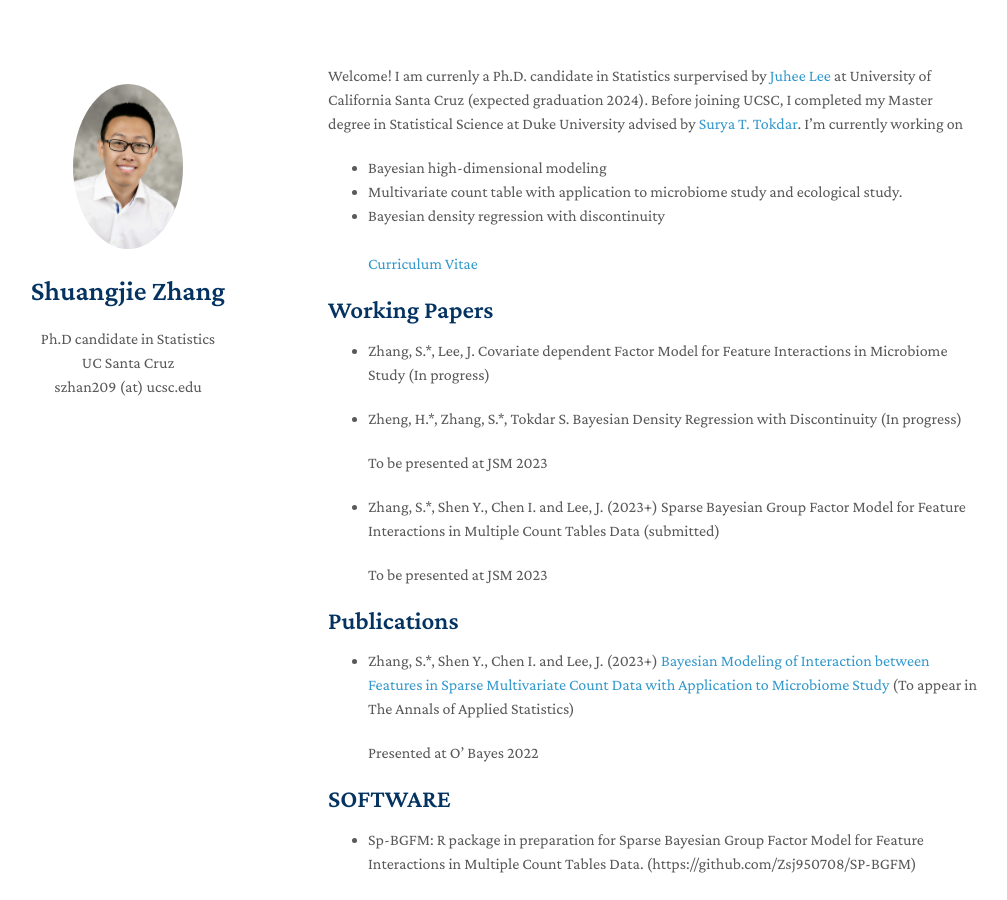
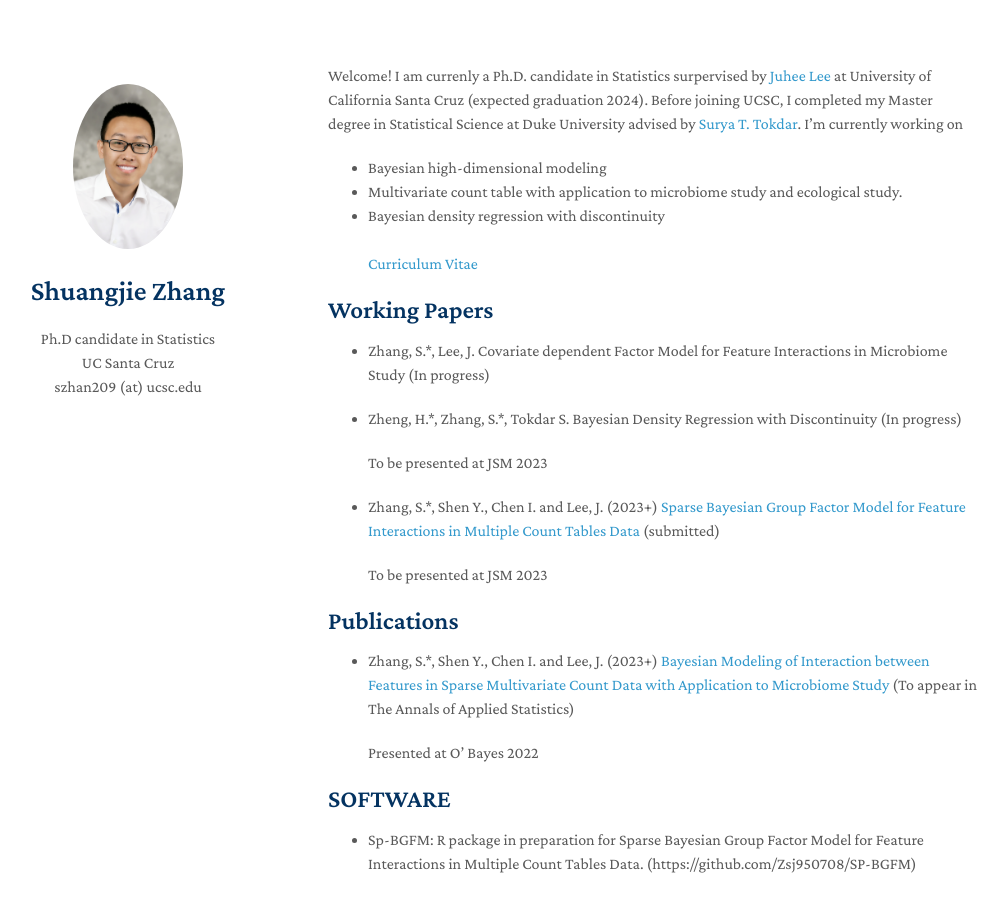
Before and after one commit to shuang-jie/shuang-jie.github.io, a Jekyll site: the page built from index.md, in a window 1280 px wide and 900 px high. Shown: the whole window, without its empty margins (142-1149 px from the left). Built offline with Jekyll 4.4.1, drawn with Linux system fonts in a browser that asks for light colours; nearby versions of some CDN libraries; a style sheet for code colours, icons or effects is not loaded; part of the change alters nothing that is shown.

```diff
--- a/index.md
+++ b/index.md
@@ -19,7 +19,7 @@ Welcome! I am currenly a Ph.D. candidate in Statistics surpervised by [Juhee Lee
 
    To be presented at JSM 2023
 
-* Zhang, S.*, Shen Y., Chen I. and Lee, J. (2023+) Sparse Bayesian Group Factor Model for Feature Interactions in Multiple Count Tables Data (submitted)
+* Zhang, S.*, Shen Y., Chen I. and Lee, J. (2023+) [Sparse Bayesian Group Factor Model for Feature Interactions in Multiple Count Tables Data](https://shuang-jie.github.io/files/SJ-P2.pdf) (submitted)
 
    To be presented at JSM 2023
 
```
